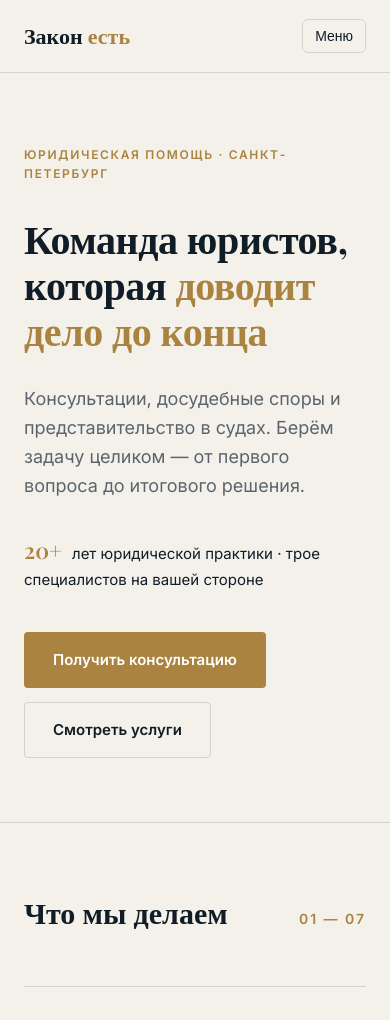
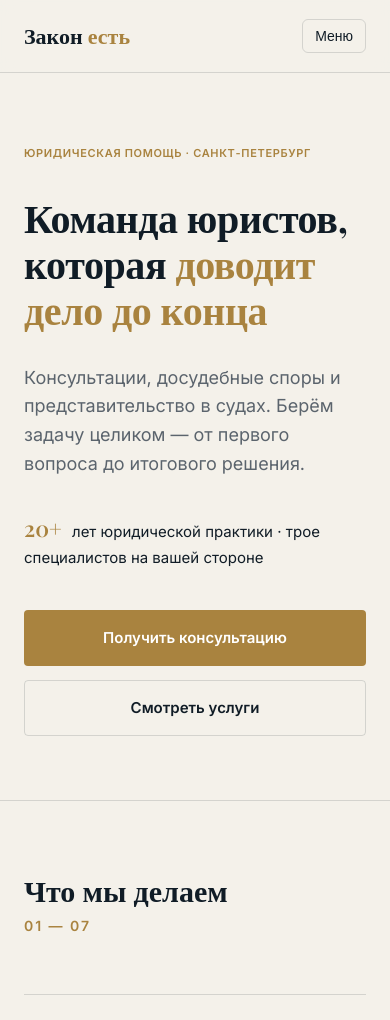
Before and after one commit to kirikov1982evgenii-sketch/zakonest-landing, a plain HTML site: page index.html in a window 390 px wide. Shown: the top 1020 px of the page. Drawn offline with nearby package versions, Linux system fonts and the light colour scheme.

Commit message:
fix mobile layout (label, buttons, section-head)

```diff
--- a/index.html
+++ b/index.html
@@ -123,6 +123,9 @@
     .section{padding:72px 0}
     .section-head__title{font-size:30px}
     .site-header__phone{display:none}
+    .label{letter-spacing:.06em;font-size:11px;line-height:1.5}
+    .section-head{flex-direction:column;align-items:flex-start;gap:8px}
+    .hero__actions .btn{width:100%}
   }
 </style>
 </head>
```
